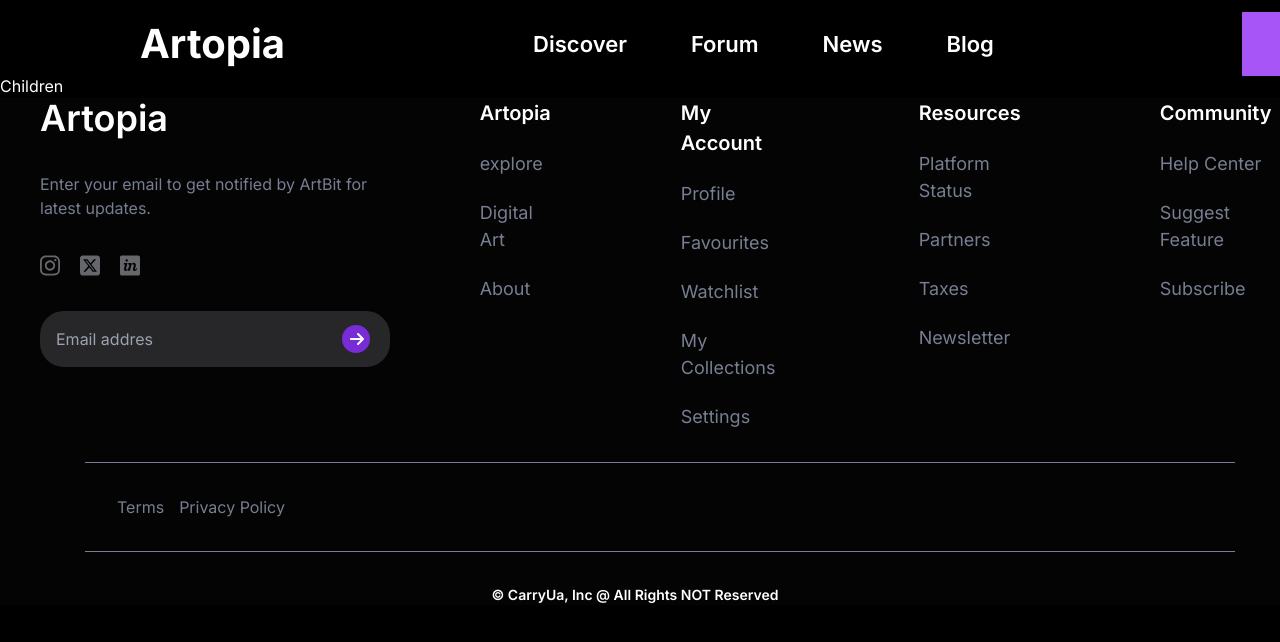
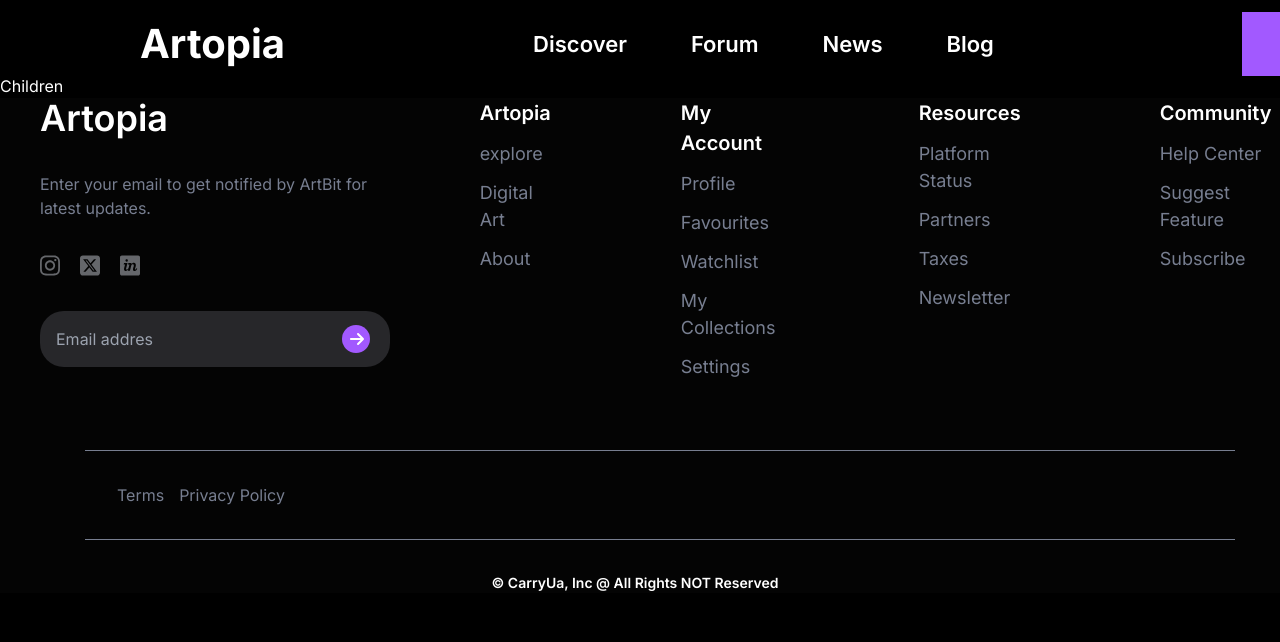
Before and after one commit to CarryUa/artopia-nextjs, a Next.js app: page / in a window 1280 px wide. Shown: the top 642 px of the page. Built offline with nearby package versions, Linux system fonts and the light colour scheme.

Commit message:
Updating Header Files

```diff
--- a/src/app/Footer/FooterNavigation.jsx
+++ b/src/app/Footer/FooterNavigation.jsx
@@ -1,7 +1,7 @@
 export function FooterNavigation() {
   return (
     <nav className="flex gap-[129px]">
-      <div className="flex flex-col gap-[22px]">
+      <div className="flex flex-col gap-[12px]">
         <p className=" font-semibold text-[20px] text-white">Artopia</p>
         <a className="text-[#777E90] text-[18px]" href="#">
           explore
@@ -13,7 +13,7 @@ export function FooterNavigation() {
           About
         </a>
       </div>
-      <div className="flex flex-col gap-[22px]">
+      <div className="flex flex-col gap-[12px]">
         <p className=" font-semibold text-[20px] text-white">My Account</p>
         <a className="text-[#777E90] text-[18px]" href="#">
           Profile
@@ -31,7 +31,7 @@ export function FooterNavigation() {
           Settings
         </a>
       </div>
-      <div className="flex flex-col gap-[22px]">
+      <div className="flex flex-col gap-[12px]">
         <p className=" font-semibold text-[20px] text-white">Resources</p>
         <a className="text-[#777E90] text-[18px]" href="#">
           Platform Status
@@ -46,7 +46,7 @@ export function FooterNavigation() {
           Newsletter
         </a>
       </div>
-      <div className="flex flex-col gap-[22px]">
+      <div className="flex flex-col gap-[12px]">
         <p className=" font-semibold text-[20px] text-white">Community</p>
         <a className="text-[#777E90] text-[18px]" href="#">
           Help Center
--- /dev/null
+++ b/src/app/Header/Header.jsx
@@ -0,0 +1,12 @@
+import HeaderBtn from "./HeaderBtn";
+import HeaderNav from "./HeaderNav";
+
+export default function Header() {
+  return (
+    <header className="Header fixed mt-5 flex items-center justify-between">
+      <h1 className=" font-bold font-size-40px text-white">Artopia</h1>
+      <HeaderNav />
+      <HeaderBtn />
+    </header>
+  );
+}
--- /dev/null
+++ b/src/app/Header/HeaderBtn.jsx
@@ -0,0 +1,10 @@
+export default function HeaderBtn() {
+  return (
+    <button
+      type="button"
+      className=" w-52 h-16 bg-standart_violet-500 text-white "
+    >
+      Sing In
+    </button>
+  );
+}
--- /dev/null
+++ b/src/app/Header/HeaderNav.jsx
@@ -0,0 +1,18 @@
+export default function HeaderNav() {
+  return (
+    <nav className="flex gap-16">
+      <a className="H-a" href="#">
+        Discover
+      </a>
+      <a className="H-a" href="#">
+        Forum
+      </a>
+      <a className="H-a" href="#">
+        News
+      </a>
+      <a className="H-a" href="#">
+        Blog
+      </a>
+    </nav>
+  );
+}
--- a/src/app/globals.css
+++ b/src/app/globals.css
@@ -22,7 +22,15 @@ input {
   outline: none;
 }
 .H-a {
+  border-bottom: 0 solid #a259ff;
   font-size: 22px;
   font-weight: 600;
   color: white;
 }
+.H-a:hover {
+  transform: translateY(0%);
+  transition: all 0.3s;
+  transform: translateY(-5px);
+
+  border-bottom: 3px solid #a259ff;
+}
--- a/src/app/layout.jsx
+++ b/src/app/layout.jsx
@@ -1,5 +1,5 @@
 import { Inter } from "next/font/google";
-import Header from "@/components/Header";
+import Header from "@/app/Header/Header";
 import Footer from "@/app/Footer/Footer";
 import "./globals.css";
 
--- a/src/components/Header.jsx
+++ /dev/null
@@ -1,24 +0,0 @@
-export default function Header() {
-  return (
-    <header className="Header fixed mt-5 flex items-center justify-between">
-      <h1 className=" font-bold font-size-40px text-white">Artopia</h1>
-      <nav className="flex gap-16">
-        <a className="H-a" href="#">
-          Discover
-        </a>
-        <a className="H-a" href="#">
-          Forum
-        </a>
-        <a className="H-a" href="#">
-          News
-        </a>
-        <a className="H-a" href="#">
-          Blog
-        </a>
-      </nav>
-      <button type="button" className=" w-52 h-16 bg-purple-500 text-white ">
-        Sing In
-      </button>
-    </header>
-  );
-}
--- a/tailwind.config.js
+++ b/tailwind.config.js
@@ -9,7 +9,7 @@ module.exports = {
     extend: {
       colors: {
         standart_violet: {
-          500: "#772CD6",
+          500: "#A259FF",
         },
       },
     },
```
